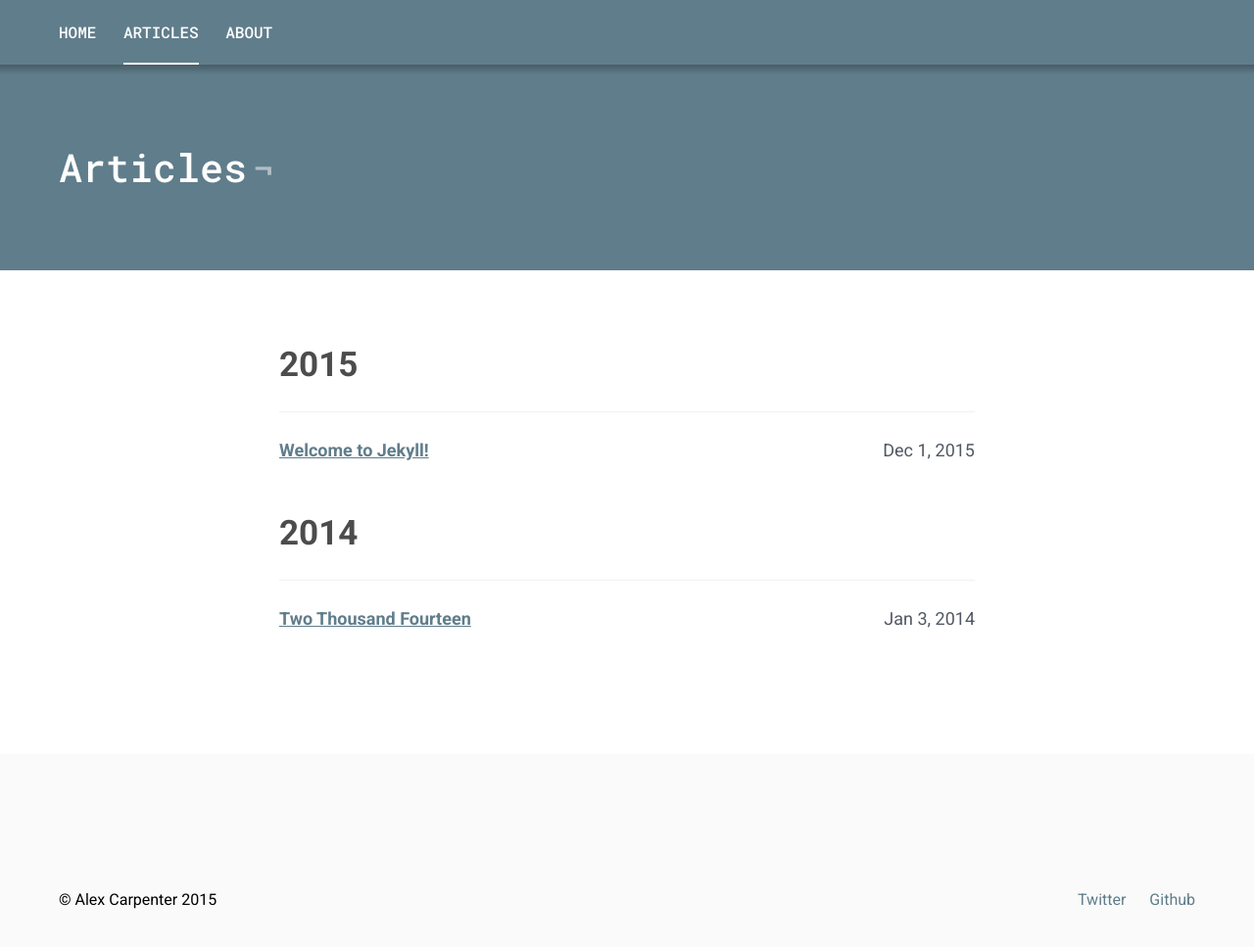
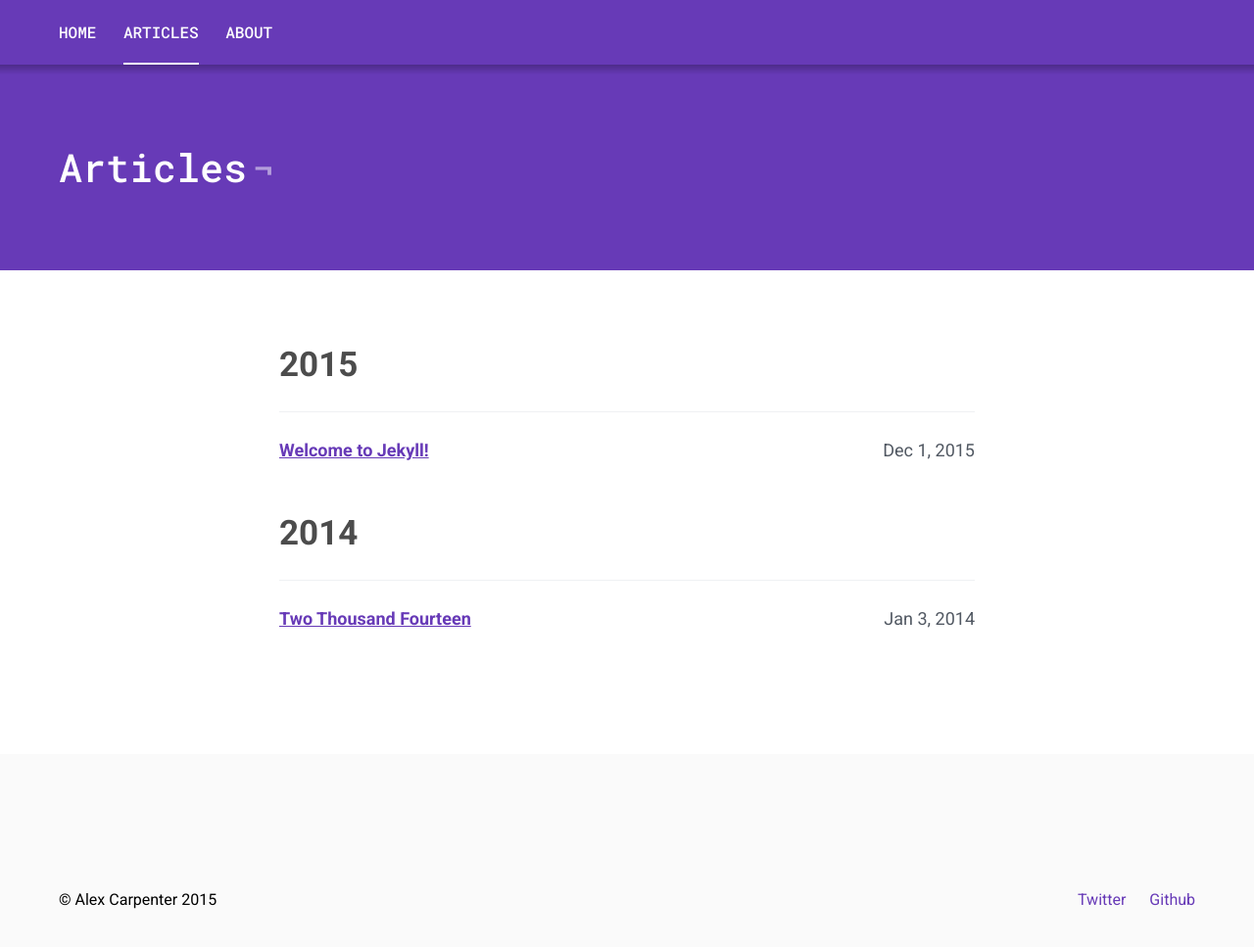
Before and after one commit to alexcarpenter/material-jekyll-theme, a Jekyll site: the page built from _pages/articles.html, in a window 1280 px wide and 1070 px high. Shown: the top 967 px of the window at 98% size. Built offline with Jekyll 4.4.1, drawn with Linux system fonts in a browser that asks for light colours.

Commit message:
Update themes

```diff
--- a/_config.yml
+++ b/_config.yml
@@ -8,7 +8,7 @@ description: >
 baseurl: "/material-jekyll-theme"
 url: "http://alexcarpenter.me"
 fixedNav: 'true' # true or false
-theme: grey # green, blue, orange, purple, grey
+theme: purple # green, blue, orange, purple, grey
 twitterUsername: hybrid_alex
 githubUsername: alexcarpenter
 dribbbleUsername:
--- a/_sass/themes/_blue.scss
+++ b/_sass/themes/_blue.scss
@@ -12,4 +12,8 @@
   .c-article__main a:not(.c-btn) {
     color: $c__blue;
   }
+
+  .c-footer a {
+    color: $c__blue;
+  }
 }
--- a/_sass/themes/_green.scss
+++ b/_sass/themes/_green.scss
@@ -12,4 +12,8 @@
   .c-article__main a:not(.c-btn) {
     color: $c__green;
   }
+
+  .c-footer a {
+    color: $c__green;
+  }
 }
--- a/_sass/themes/_orange.scss
+++ b/_sass/themes/_orange.scss
@@ -12,4 +12,8 @@
   .c-article__main a:not(.c-btn) {
     color: $c__deep-orange;
   }
+
+  .c-footer a {
+    color: $c__deep-orange;
+  }
 }
--- a/_sass/themes/_purple.scss
+++ b/_sass/themes/_purple.scss
@@ -12,4 +12,8 @@
   .c-article__main a:not(.c-btn) {
     color: $c__deep-purple;
   }
+
+  .c-footer a {
+    color: $c__deep-purple;
+  }
 }
```
